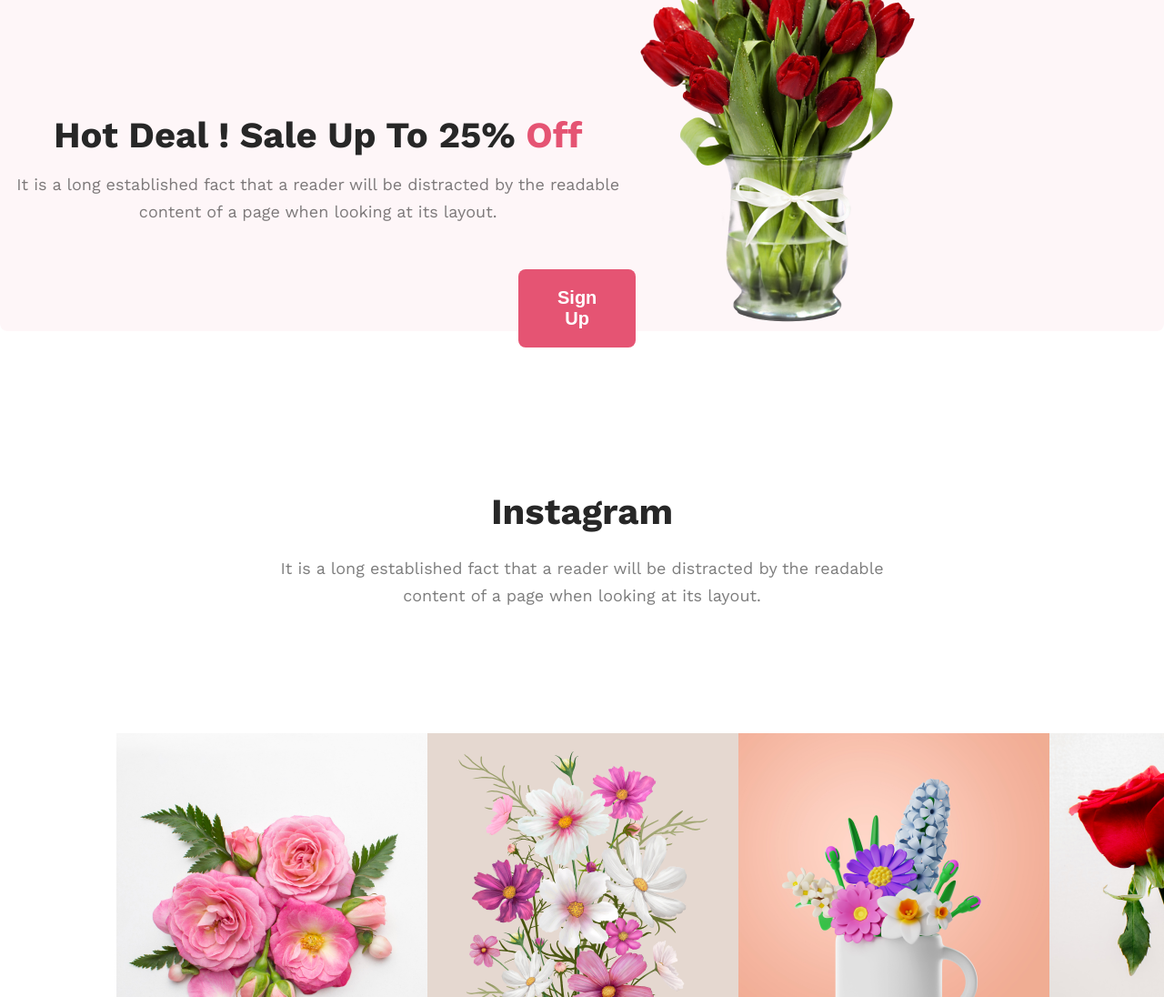
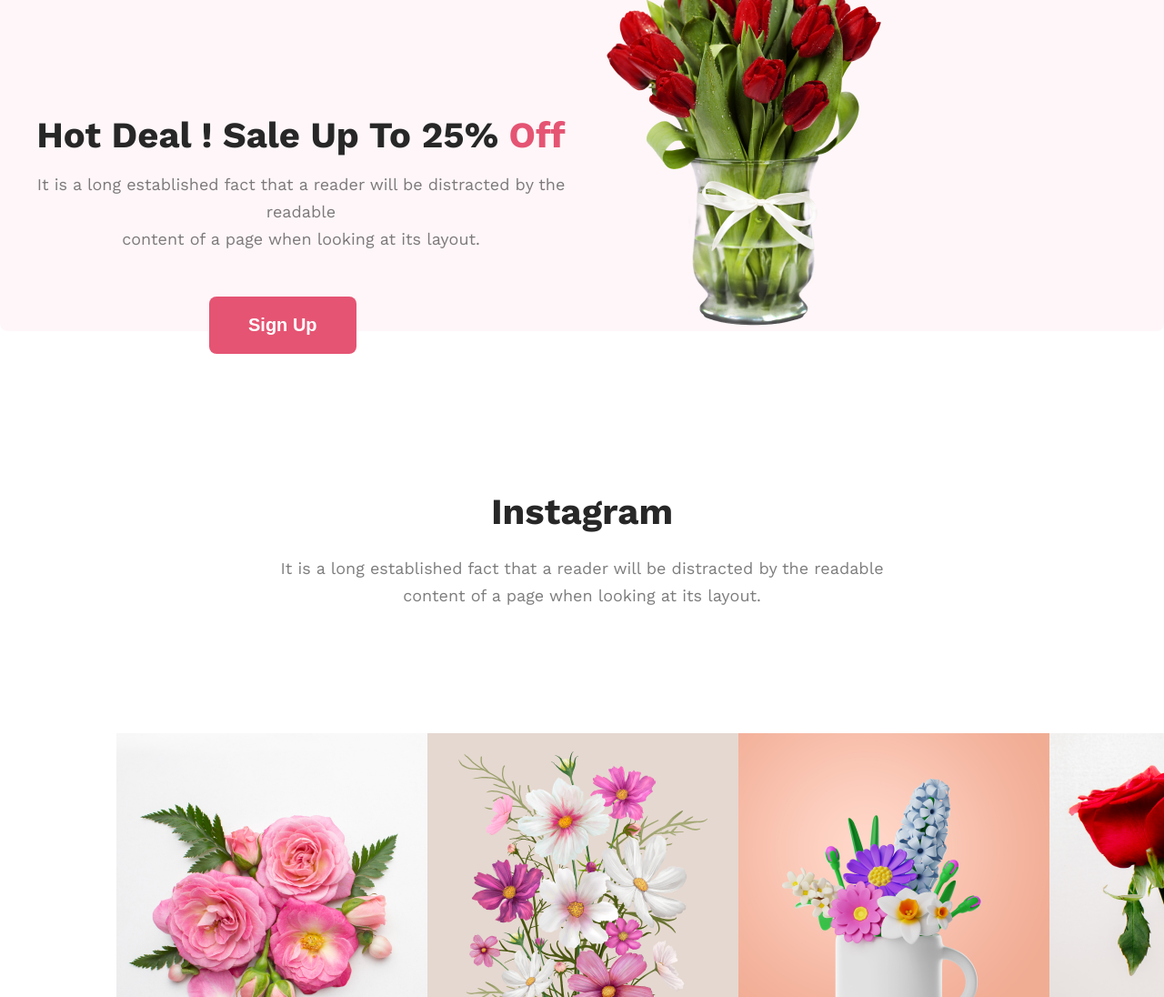
Before and after one commit to tahmidurrahmann/assignment-repo, a plain HTML site: page index.html in a window 1280 px wide. Shown: the part 1899-2995 px from the top of the page at 91% size. Drawn offline with nearby package versions, Linux system fonts and the light colour scheme.

Commit message:
added the second container

```diff
--- a/index.html
+++ b/index.html
@@ -51,7 +51,7 @@
             <div class="middle-title">
             <h1 class="fourth-heading">Hot Deal ! Sale Up To 25% <span class="off"> Off </span></h1>
             <p class="second-paragraph">It is a long established fact that a reader will be distracted by the readable <br>content of a page when looking at its layout.</p>
-            <button class="btn prime">Sign Up</button>
+            <button class="prime">Sign Up</button>
             </div>
             <div class="image-container">
                 <img src="./Flower Asset/pngwing 8.png" alt="">
--- a/styles/index.css
+++ b/styles/index.css
@@ -107,15 +107,13 @@ text-decoration-line: underline;
     border-radius: 8px;
     background-color: rgba(229, 84, 115, 0.05);
     margin-bottom: 0px;
+    width: 100%;
+    margin: auto;
 }
 .second-container{
     display: flex;
     align-items: center;
     justify-content: space-around;
-}
-.middle-title{
-    width: 80%;
-    margin: auto;
 }
 .fourth-heading{
     color: #272727;
@@ -127,7 +125,15 @@ text-align: center;
     color: #E55473
 }
 .prime{
-    margin-left: 570px;
+    padding: 20px 43px;
+    border-radius: 8px;
+    background: #E55473;
+    color: #FFF;
+    font-size: 20px;
+    font-weight: 700;
+    border: none;
+    margin-left: 230px;
+    margin-top: 0px;
 }
 .fourth-section{
     margin-top: 0px;
```
